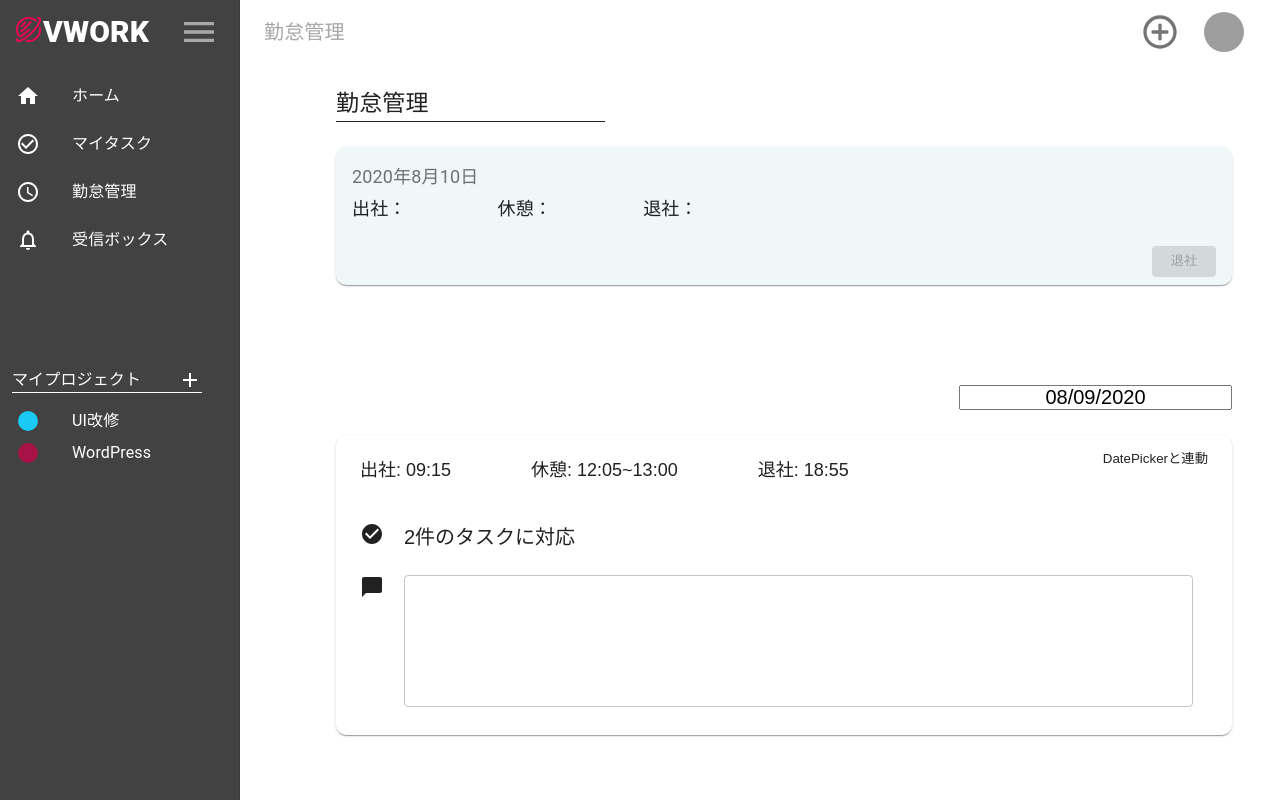
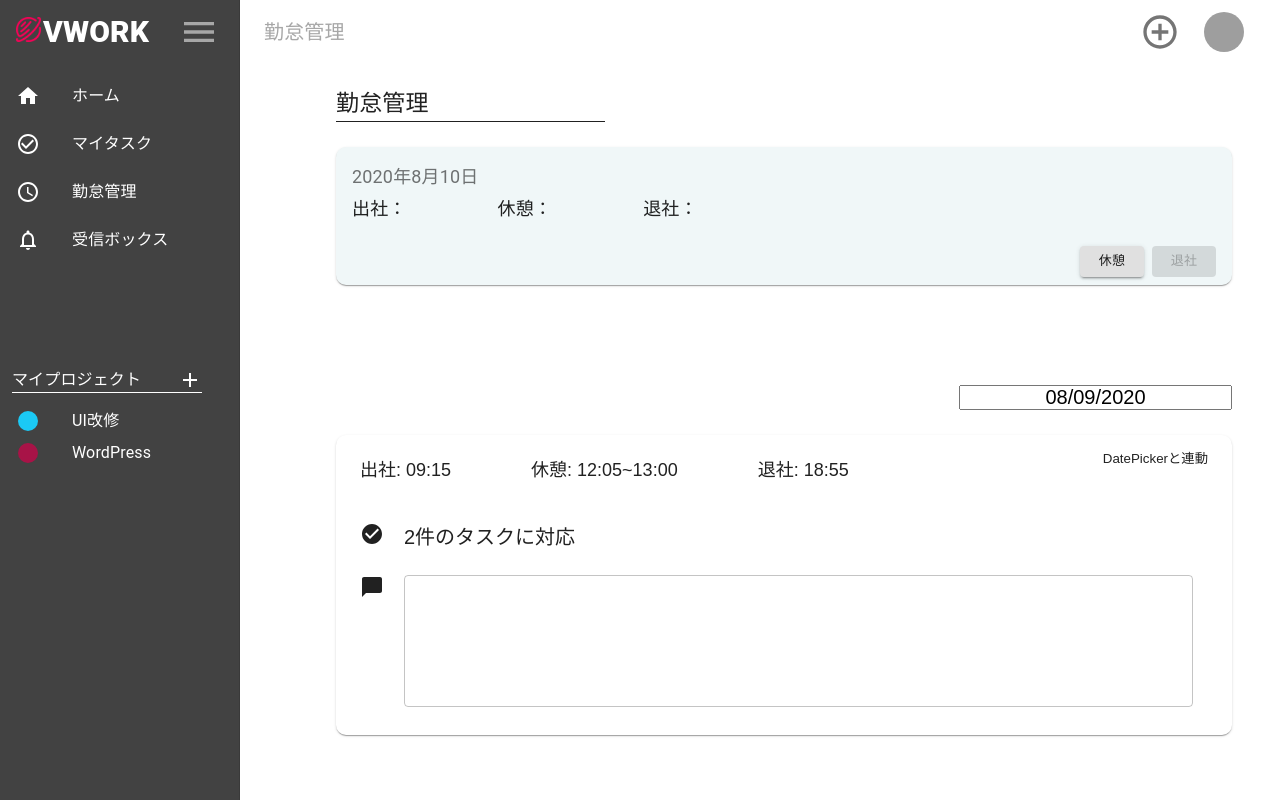
Before and after one commit to Yyusuke27/vwork, a React (Create React App) app in the folder frontend/: page /work_manage in a window 1280 px wide. Both pictures are taken after a click on the button "出社". Built offline with nearby package versions, Linux system fonts and the light colour scheme; grey boxes are pictures that could not be loaded.

Commit message:
各ボタンへの条件再設定

```diff
--- a/frontend/src/Dashboard/Attendance/components/CheckAttendanceArea.tsx
+++ b/frontend/src/Dashboard/Attendance/components/CheckAttendanceArea.tsx
@@ -181,6 +181,7 @@ const CheckAttendanceArea = () => {
                     variant="contained"
                     color="primary"
                     onClick={notYetClicked}
+                    disabled={step !== AttendanceStep.NotYet}
                   >
                     出社
                   </Button>
@@ -189,8 +190,12 @@ const CheckAttendanceArea = () => {
             </Box>
             <Box mr={1}>
               <Grid item>
-                {step === AttendanceStep.Attended || (
-                  <Button size="small" variant="contained" disabled={true}>
+                {step === AttendanceStep.Attended && (
+                  <Button
+                    size="small"
+                    variant="contained"
+                    disabled={step !== AttendanceStep.Attended}
+                  >
                     休憩
                   </Button>
                 )}
```
